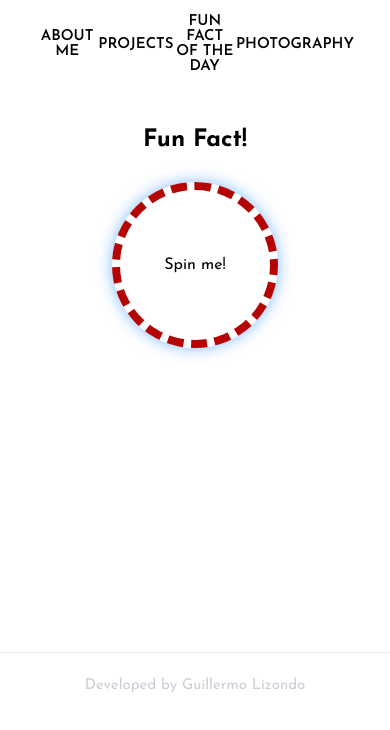
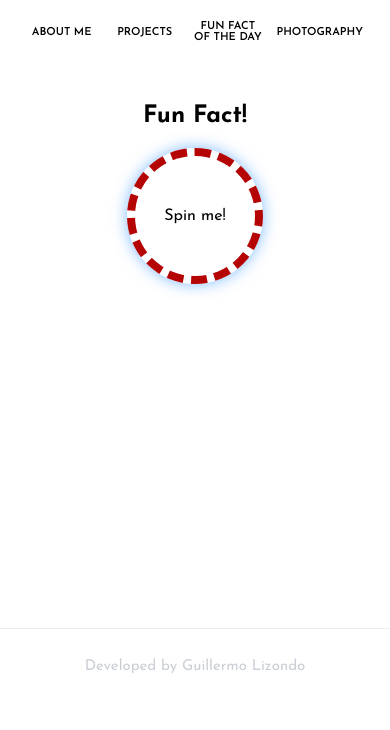
Before and after one commit to glizondo/my-portfolio, a React (Create React App) app: page /my-portfolio/funfact in a window 390 px wide. Shown: the top 730 px of the page. Built offline with nearby package versions, Linux system fonts and the light colour scheme.

Commit message:
fixed margins phone

```diff
--- a/package.json
+++ b/package.json
@@ -1,6 +1,6 @@
 {
   "name": "my-portfolio",
-  "version": "0.1.2",
+  "version": "0.1.3",
   "homepage": "https://glizondo.github.io/my-portfolio",
   "private": true,
   "dependencies": {
--- a/src/App.js
+++ b/src/App.js
@@ -3,7 +3,7 @@ import { BrowserRouter as Router, Route, Routes, Navigate } from "react-router-d
 import Header from "./components/Header";
 import Body from "./components/Body";
 import Footer from "./components/Footer";
-import FunFactSlide from "./components/FunFact/FunFactBody";
+import FunFactBody from "./components/FunFact/FunFactBody";
 
 function App() {
   const [selectedPage, setSelectedPage] = useState("about");
@@ -19,7 +19,7 @@ function App() {
           <Route path="/" element={<Navigate to="/about" replace />} />
           <Route path="/about" element={<Body bodyName={selectedPage} />} />
           <Route path="/projects" element={<Body bodyName={selectedPage} />} />
-          <Route path="/funfact" element={<FunFactSlide />} />
+          <Route path="/funfact" element={<FunFactBody />} />
           <Route path="/photography" element={<Body bodyName={selectedPage} />} />
         </Routes>
       </div>
--- a/src/Styles.css
+++ b/src/Styles.css
@@ -238,3 +238,60 @@ h3 {
     transform: rotate(1440deg);
   }
 }
+
+/** For cell phones **/
+@media only screen and (max-width: 768px) {
+  .header {
+    padding: 14px 20px;
+  }
+
+  .header h3 {
+    font-size: 11px;
+    margin: 7px;
+  }
+
+  .slide {
+    padding: 0 15px;
+  }
+
+  .slide h2 {
+    font-size: 15px;
+  }
+
+  .slide p {
+    font-size: 20px;
+  }
+
+  .about-body {
+    padding-left: 15px;
+    padding-right: 15px !important;
+    box-sizing: border-box;
+    max-width: 100%;
+  }
+
+  .about-body-content {
+    padding: 15px;
+  }
+
+  .project-card {
+    margin: 15px 0;
+  }
+
+  .project-card h3 {
+    font-size: 20px;
+  }
+
+  .social-media {
+    gap: 10px;
+  }
+
+  .footer {
+    padding: 15px;
+  }
+
+  .wheel {
+    width: 120px;
+    height: 120px;
+    margin: 20px auto;
+  }
+}
--- a/src/components/FunFact/FunFactBody.js
+++ b/src/components/FunFact/FunFactBody.js
@@ -2,7 +2,7 @@ import "../../Styles.css";
 import { useState, useEffect } from "react";
 import facts from "../../FunFactsData";
 
-function FunFactSlide() {
+function FunFactBody() {
   const [currentFact, setCurrentFact] = useState("");
   const [isSpinning, setIsSpinning] = useState(false);
   const [hasSpun, setHasSpun] = useState(false);
@@ -53,4 +53,4 @@ function FunFactSlide() {
   );
 }
 
-export default FunFactSlide;
+export default FunFactBody;
--- a/src/components/Projects/ProjectsSlide.js
+++ b/src/components/Projects/ProjectsSlide.js
@@ -1,5 +1,4 @@
 import "../../Styles.css";
-import Profile from "../../Icons/photo.png";
 
 function ProjectsSlide() {
   return (
@@ -7,7 +6,7 @@ function ProjectsSlide() {
       <div className="slide-content">
         <p>
           From past successes to future venture. Every new project is an
-          exciting chance to make a meaningful impact!
+          exciting chance to make a meaningful impact.
         </p>
       </div>
     </div>
```
